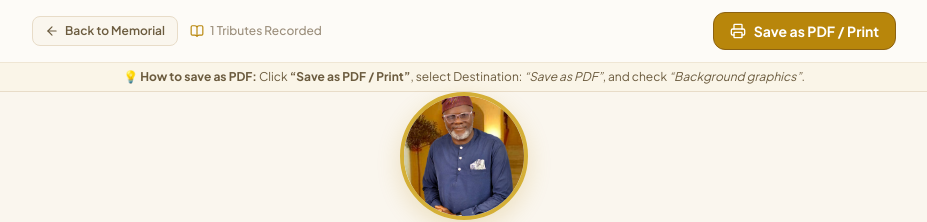
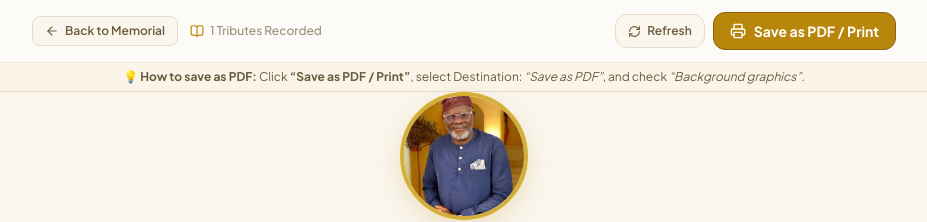
Before and after one commit to Wale2007/Mr-Adekunle-Adeola, a Next.js app: page /tributes/pdf in a window 1280 px wide. Shown: the top 222 px of the page, without its empty margins (176-1103 px from the left). Built offline with nearby package versions, Linux system fonts and the light colour scheme; no server answers; the database is empty; a web font is replaced by a local one.

Commit message:
Fix live data caching: force-dynamic on all routes, no-store headers, and real-time auto-sync polling

```diff
--- a/src/app/api/export/route.ts
+++ b/src/app/api/export/route.ts
@@ -1,5 +1,8 @@
 import { NextResponse } from "next/server";
 import { prisma } from "@/lib/prisma";
+
+export const dynamic = "force-dynamic";
+export const revalidate = 0;
 
 export async function GET() {
   try {
--- a/src/app/api/tributes/route.ts
+++ b/src/app/api/tributes/route.ts
@@ -1,5 +1,8 @@
 import { NextResponse } from "next/server";
 import { prisma } from "@/lib/prisma";
+
+export const dynamic = "force-dynamic";
+export const revalidate = 0;
 
 const DEFAULT_FALLBACK_TRIBUTES = [
   {
@@ -40,16 +43,28 @@ export async function GET() {
       }
     }
 
-    return NextResponse.json({
-      tributes,
-      total,
-    });
+    return NextResponse.json(
+      { tributes, total },
+      {
+        headers: {
+          "Cache-Control": "no-store, no-cache, must-revalidate, max-age=0",
+          "Pragma": "no-cache",
+        },
+      }
+    );
   } catch (error) {
     console.error("Error fetching tributes from DB:", error);
-    return NextResponse.json({
-      tributes: DEFAULT_FALLBACK_TRIBUTES,
-      total: DEFAULT_FALLBACK_TRIBUTES.length,
-    });
+    return NextResponse.json(
+      {
+        tributes: DEFAULT_FALLBACK_TRIBUTES,
+        total: DEFAULT_FALLBACK_TRIBUTES.length,
+      },
+      {
+        headers: {
+          "Cache-Control": "no-store, no-cache, must-revalidate, max-age=0",
+        },
+      }
+    );
   }
 }
 
--- a/src/app/page.tsx
+++ b/src/app/page.tsx
@@ -5,6 +5,9 @@ import ServiceDetails from "@/components/ServiceDetails";
 import Tributes from "@/components/Tributes";
 import Footer from "@/components/Footer";
 import { prisma } from "@/lib/prisma";
+
+export const dynamic = "force-dynamic";
+export const revalidate = 0;
 
 const DEFAULT_TRIBUTES = [
   {
--- a/src/app/tributes/page.tsx
+++ b/src/app/tributes/page.tsx
@@ -2,6 +2,9 @@ import type { Metadata } from "next";
 import Tributes from "@/components/Tributes";
 import Footer from "@/components/Footer";
 import { prisma } from "@/lib/prisma";
+
+export const dynamic = "force-dynamic";
+export const revalidate = 0;
 
 export const metadata: Metadata = {
   title: "Tributes & Fond Memories — Adekunle Stephen Adeola (Baba White)",
--- a/src/app/tributes/pdf/page.tsx
+++ b/src/app/tributes/pdf/page.tsx
@@ -1,6 +1,9 @@
 import type { Metadata } from "next";
 import TributesPdfView from "@/components/TributesPdfView";
 import { prisma } from "@/lib/prisma";
+
+export const dynamic = "force-dynamic";
+export const revalidate = 0;
 
 export const metadata: Metadata = {
   title: "Memorial Tributes Book (PDF) — Adekunle Stephen Adeola (Baba White)",
--- a/src/components/TributesPdfView.tsx
+++ b/src/components/TributesPdfView.tsx
@@ -1,9 +1,9 @@
 "use client";
 
-import { useEffect } from "react";
+import { useState, useEffect, useCallback } from "react";
 import Link from "next/link";
 import Image from "next/image";
-import { Printer, ArrowLeft, Heart, BookOpen } from "lucide-react";
+import { Printer, ArrowLeft, Heart, BookOpen, RefreshCw } from "lucide-react";
 
 interface Tribute {
   id: string;
@@ -18,6 +18,33 @@ interface Props {
 }
 
 export default function TributesPdfView({ tributes }: Props) {
+  const [tributesList, setTributesList] = useState<Tribute[]>(tributes);
+  const [refreshing, setRefreshing] = useState(false);
+
+  const fetchLiveTributes = useCallback(async () => {
+    setRefreshing(true);
+    try {
+      const res = await fetch("/api/tributes?t=" + Date.now(), {
+        cache: "no-store",
+        headers: { "Cache-Control": "no-cache" },
+      });
+      if (res.ok) {
+        const data = await res.json();
+        if (data.tributes && Array.isArray(data.tributes)) {
+          setTributesList(data.tributes);
+        }
+      }
+    } catch {
+      // keep existing tributes
+    } finally {
+      setRefreshing(false);
+    }
+  }, []);
+
+  useEffect(() => {
+    fetchLiveTributes();
+  }, [fetchLiveTributes]);
+
   const handlePrint = () => {
     if (typeof window !== "undefined") {
       window.print();
@@ -117,11 +144,27 @@ export default function TributesPdfView({ tributes }: Props) {
             </Link>
             <div className="flex items-center gap-1.5 text-xs font-medium" style={{ color: "#9B8E7B" }}>
               <BookOpen size={14} style={{ color: "#B8860B" }} />
-              <span>{tributes.length} Tributes Recorded</span>
+              <span>{tributesList.length} Tributes Recorded</span>
             </div>
           </div>
 
-          <div className="flex items-center gap-2.5">
+          <div className="flex items-center gap-2">
+            <button
+              onClick={fetchLiveTributes}
+              disabled={refreshing}
+              type="button"
+              className="inline-flex items-center gap-1.5 px-3 py-2 rounded-xl text-xs font-semibold transition-all duration-200 cursor-pointer disabled:opacity-50"
+              style={{
+                backgroundColor: "#FAF6EE",
+                color: "#6B5B3E",
+                border: "1px solid #E8DCC8",
+              }}
+              title="Refresh with latest tributes"
+            >
+              <RefreshCw size={13} className={refreshing ? "animate-spin" : ""} />
+              {refreshing ? "Updating..." : "Refresh"}
+            </button>
+
             <button
               onClick={handlePrint}
               type="button"
@@ -241,13 +284,13 @@ export default function TributesPdfView({ tributes }: Props) {
             className="text-xs sm:text-sm font-medium"
             style={{ color: "#9B8E7B" }}
           >
-            A Complete Collection of Cherished Tributes & Condolences ({tributes.length} Messages)
+            A Complete Collection of Cherished Tributes & Condolences ({tributesList.length} Messages)
           </p>
         </section>
 
         {/* Tributes List */}
         <section className="space-y-5">
-          {tributes.map((tribute, idx) => (
+          {tributesList.map((tribute, idx) => (
             <article
               key={tribute.id || idx}
               className="tribute-entry rounded-2xl p-5 sm:p-7 shadow-sm transition-all"
```
Also changed, not shown: src/components/Tributes.tsx (+11 -3 lines).
